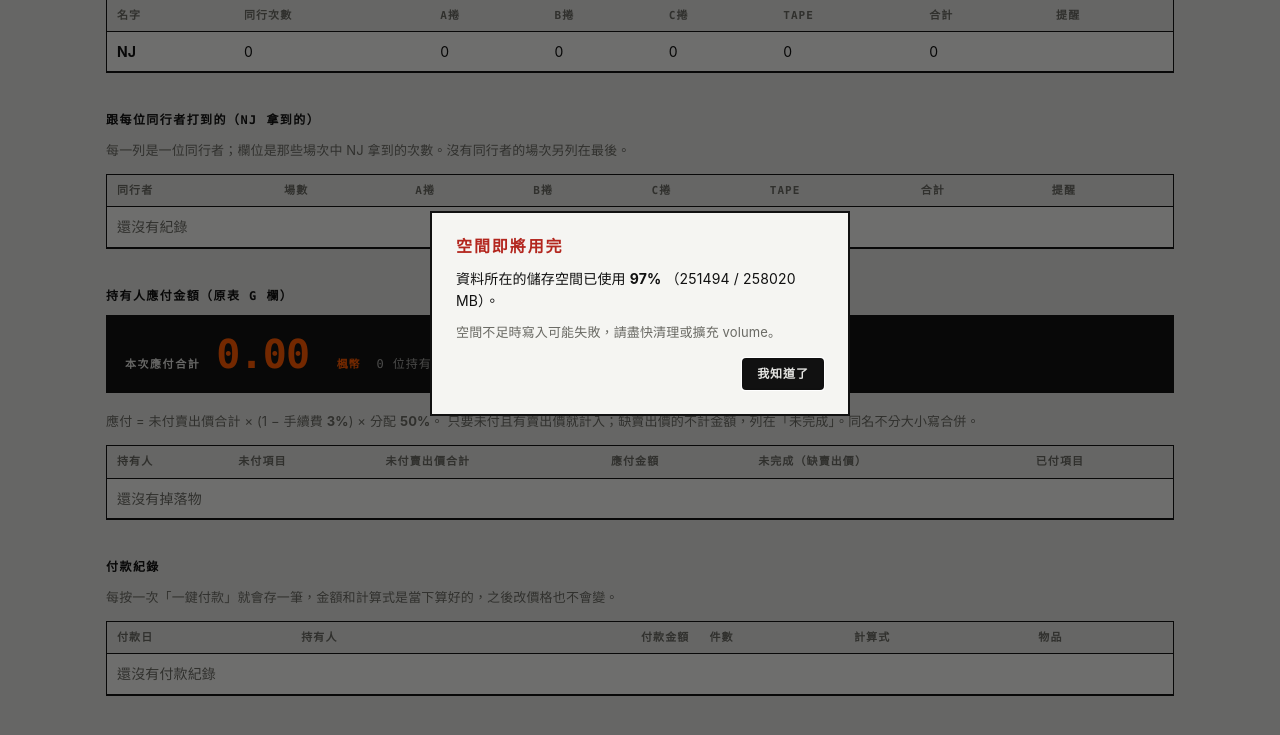
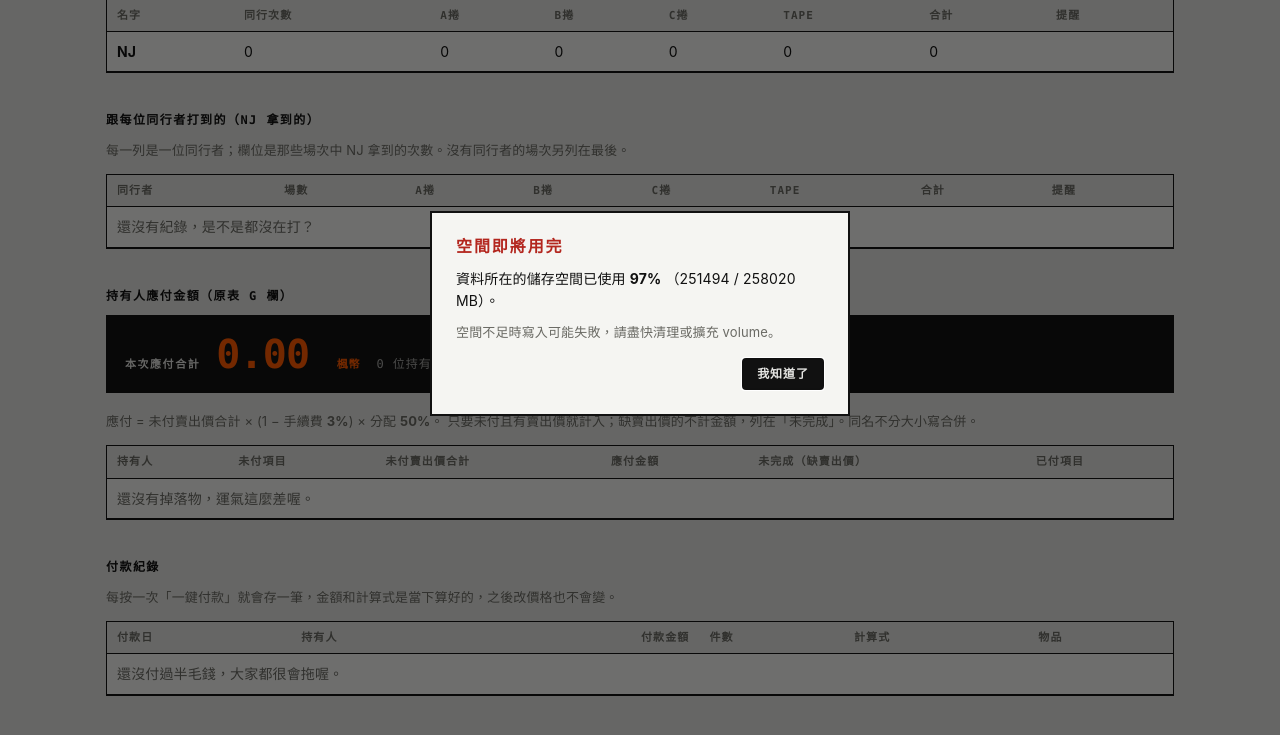
Before and after one commit to louis70109/rms-loot, a Flask app: page / in a window 1280 px wide. Shown: the part 129-864 px from the top of the page. Run offline with Flask 3, Linux system fonts and the light colour scheme; data that the repository does not hold is empty.

Commit message:
Give the site a casual voice: login wall and playful copy
- anonymous visitors get a login wall (401) instead of an instant redirect
- 403, 401 and flash messages, empty states and confirm prompts use a
  friendly, brotherly tone
- tests updated for the wall; all 90 pass

Co-Authored-By: Claude Haiku 5.5 <noreply@anthropic.com>
Claude-Session: https://claude.ai/code/session_01No6Ypgnbs8KghfnZurbxus

```diff
--- a/app.py
+++ b/app.py
@@ -507,7 +507,7 @@ def create_app(db_path=None):
                 # TODO 的資料依登入者分開，owner 與 member 都能用自己的清單；其他人回 401（不導向登入頁）
                 if role in ("owner", "member"):
                     return None
-                return jsonify(ok=False, error="請先登入"), 401
+                return jsonify(ok=False, error="滾去登入啦，你是誰？"), 401
             if role == "owner":
                 return None
             if role == "member":
@@ -516,14 +516,15 @@ def create_app(db_path=None):
                     return None
                 if request.method == "POST" and re.fullmatch(r"/drops/\d+/edit", request.path):
                     return None  # 權限在 drop_edit 裡逐筆檢查
-                return Response("沒有權限", 403)
+                return Response("這個你不能動啦，別亂點。", 403)
             if role == "unbound" and request.path == "/auth/bind":
                 return None
             if request.method == "GET":
                 if role == "unbound":
                     return redirect(url_for("discord_bind"))
-                return redirect(url_for("discord_login"))
-            return Response("請先登入", 401)
+                # 未登入：先顯示擋板頁面，而不是直接丟到 Discord
+                return render_template("login_wall.html"), 401
+            return Response("滾去登入啦。", 401)
         expected = app.config["APP_PASSWORD"]
         if not expected:
             if app.config["REQUIRE_AUTH"]:
@@ -689,7 +690,7 @@ def create_app(db_path=None):
                    (group["name"], paid_date, group["payout"], group["unpaid_sum"], len(ids),
                     "、".join(it["item"] for it in group["sold_items"]), group["formula"]))
         db.commit()
-        flash(f"已付給 {group['name']} {group['payout']:.2f}（{len(ids)} 件），付款日 {paid_date}", "ok")
+        flash(f"錢給 {group['name']} 了啦，{group['payout']:.2f} 楓幣，{len(ids)} 件，付款日 {paid_date}。", "ok")
         return redirect(url_for("index"))
 
     # 分贓紀錄
@@ -754,7 +755,7 @@ def create_app(db_path=None):
         db = get_db()
         db.execute("DELETE FROM runs WHERE id = ?", (run_id,))
         db.commit()
-        flash("已刪除分贓紀錄", "ok")
+        flash("刪掉了啦，眼不見為淨。", "ok")
         return redirect(url_for("runs"))
 
     # 掉落物
@@ -790,7 +791,7 @@ def create_app(db_path=None):
             # 成員只能用表格改「持有人是自己」的掉落物；持有人與付款狀態不能改
             if request.method != "POST" or not request.form.get("inline") or \
                     row["member"].lower() != session.get("name", "").lower():
-                return Response("沒有權限", 403)
+                return Response("這個你不能動啦，別亂點。", 403)
         if request.method == "POST":
             data, errors = read_drop_form(db, request.form)
             if session.get("role") == "member":
@@ -822,7 +823,7 @@ def create_app(db_path=None):
         db = get_db()
         db.execute("DELETE FROM drops WHERE id = ?", (drop_id,))
         db.commit()
-        flash("已刪除掉落物", "ok")
+        flash("掉落物刪掉了，下次別手滑。", "ok")
         return redirect(url_for("drops"))
 
     # 設定 / 匯入
--- a/loans.py
+++ b/loans.py
@@ -219,7 +219,7 @@ def register_loans(app, get_db, known_names):
                     (data["direction"], data["counterpart"], data["item"], data["quantity"],
                      data["loan_date"], data["note"], data["returned"], data["returned_date"], loan_id))
                 db.commit()
-                flash("已儲存", "ok")
+                flash("存好了啦。", "ok")
                 return redirect(url_for("loan_edit", loan_id=loan_id))
         images = images_for(db, [loan_id]).get(loan_id, [])
         return render_template("loan_form.html", title="編輯借還紀錄", action=url_for("loan_edit", loan_id=loan_id),
@@ -249,7 +249,7 @@ def register_loans(app, get_db, known_names):
         db.execute("DELETE FROM loan_images WHERE id = ?", (image_id,))
         db.commit()
         remove_files([row["filename"]])
-        flash("已刪除圖片", "ok")
+        flash("圖片刪掉了，後悔別來找我。", "ok")
         return redirect(url_for("loan_edit", loan_id=row["loan_id"]))
 
     @app.post("/loans/<int:loan_id>/delete")
@@ -263,7 +263,7 @@ def register_loans(app, get_db, known_names):
         db.execute("DELETE FROM loans WHERE id = ?", (loan_id,))
         db.commit()
         remove_files(names)
-        flash("已刪除借還紀錄與其圖片", "ok")
+        flash("整筆刪光光，別哭啊。", "ok")
         return redirect(url_for("loans_list"))
 
     @app.get("/uploads/<path:filename>")
--- a/static/style.css
+++ b/static/style.css
@@ -296,3 +296,9 @@ td.center input[type="checkbox"] { width: 16px; height: 16px; }
 
 /* 借還列表的封存按鈕 */
 .archive-form { margin-top: 6px; }
+
+/* 未登入的擋板頁面 */
+.login-wall { max-width: 420px; margin: 15vh auto 0; padding: 24px; text-align: center; }
+.login-wall h2 { font-size: 22px; margin: 0 0 12px; color: var(--fg); text-transform: none; letter-spacing: 0; }
+.login-wall p { margin: 0 0 10px; }
+.login-wall .btn { display: inline-block; text-decoration: none; margin-top: 8px; }
--- a/static/todo.js
+++ b/static/todo.js
@@ -49,7 +49,7 @@
   }
 
   function failed(e) {
-    if (e && e.status === 401) say("請先登入 Discord 才能使用 TODO。", true);
+    if (e && e.status === 401) say("滾去登入 Discord 再來玩 TODO 啦。", true);
     else say("儲存失敗：" + (e && e.message ? e.message : "未知錯誤") + "。畫面已還原。", true);
   }
 
@@ -202,7 +202,7 @@
       list.innerHTML = "";
       if (!loaded) return;
       if (items.length === 0) {
-        list.appendChild(el("li", "empty", "還沒有項目"));
+        list.appendChild(el("li", "empty", "空空如也，快打點字啊。"));
         return;
       }
       items.forEach(function (item) { list.appendChild(renderItem(group, item)); });
--- a/templates/drops.html
+++ b/templates/drops.html
@@ -39,13 +39,13 @@
           </td>
           <td><input class="cell narrow" type="date" name="paid_date" value="{{ d.paid_date }}" form="{{ f }}"></td>
           <td class="actions">
-            <form method="post" action="{{ url_for('drop_delete', drop_id=d.id) }}" onsubmit="return confirm('確定刪除「{{ d.item }}」？')">
+            <form method="post" action="{{ url_for('drop_delete', drop_id=d.id) }}" onsubmit="return confirm('真的要刪「{{ d.item }}」？不後悔？')">
               <button class="link danger">刪除</button>
             </form>
           </td>
         </tr>
       {% else %}
-        <tr><td colspan="9" class="muted">還沒有掉落物。</td></tr>
+        <tr><td colspan="9" class="muted">還沒有掉落物，運氣是有多差？</td></tr>
       {% endfor %}
     </tbody>
   </table>
--- a/templates/index.html
+++ b/templates/index.html
@@ -27,7 +27,7 @@
             </td>
           </tr>
         {% else %}
-          <tr><td colspan="8" class="muted">還沒有紀錄</td></tr>
+          <tr><td colspan="8" class="muted">還沒有紀錄，是不是都沒在打？</td></tr>
         {% endfor %}
       </tbody>
     </table>
@@ -56,7 +56,7 @@
             <td>{% if p.guest_runs %}<span class="badge">陪打</span>{% endif %}</td>
           </tr>
         {% else %}
-          <tr><td colspan="8" class="muted">還沒有紀錄</td></tr>
+          <tr><td colspan="8" class="muted">還沒有紀錄，是不是都沒在打？</td></tr>
         {% endfor %}
       </tbody>
     </table>
@@ -108,7 +108,7 @@
                 <p class="hint">未計入（缺賣出價）：{{ p.incomplete_items|join('、') }}</p>
               {% endif %}
               <form method="post" action="{{ url_for('payout_pay') }}" class="pay-form"
-                    onsubmit="return confirm('確定付給 {{ p.name }} {{ '%.2f'|format(p.payout) }}？會把 {{ p.sold_items|length }} 件標為已付。')">
+                    onsubmit="return confirm('真的要付給 {{ p.name }} {{ '%.2f'|format(p.payout) }} 楓幣？付了就不能後悔喔。')">
                 <input type="hidden" name="member" value="{{ p.name }}">
                 <label>付款日 <input type="date" name="paid_date" value="{{ today }}"></label>
                 <button class="btn">一鍵付款：標記已付、寫入付款日、存下金額</button>
@@ -117,7 +117,7 @@
           </tr>
           {% endif %}
         {% else %}
-          <tr><td colspan="6" class="muted">還沒有掉落物</td></tr>
+          <tr><td colspan="6" class="muted">還沒有掉落物，運氣這麼差喔。</td></tr>
         {% endfor %}
       </tbody>
     </table>
@@ -141,7 +141,7 @@
             <td>{{ pay.item_names }}</td>
           </tr>
         {% else %}
-          <tr><td colspan="6" class="muted">還沒有付款紀錄</td></tr>
+          <tr><td colspan="6" class="muted">還沒付過半毛錢，大家都很會拖喔。</td></tr>
         {% endfor %}
       </tbody>
     </table>
--- a/templates/loan_form.html
+++ b/templates/loan_form.html
@@ -68,14 +68,14 @@
             <img class="loan-thumb" src="{{ url_for('uploaded_file', filename=img.filename) }}" alt="圖片 {{ loop.index }}" loading="lazy">
           </a>
           <form method="post" action="{{ url_for('loan_image_delete', image_id=img.id) }}"
-                onsubmit="return confirm('確定刪除這張圖片？')">
+                onsubmit="return confirm('這張真的要刪？')">
             <button class="btn">刪除圖片</button>
           </form>
         </figure>
       {% endfor %}
     </div>
   {% else %}
-    <p class="muted">還沒有圖片</p>
+    <p class="muted">沒有圖片，你是用文字說的喔？</p>
   {% endif %}
   <form method="post" action="{{ url_for('loan_images_add', loan_id=loan_id) }}" enctype="multipart/form-data" class="actions-row">
     <input type="file" name="files" accept="image/*" multiple>
@@ -102,7 +102,7 @@
   <h2>刪除</h2>
   <p class="muted">刪除紀錄會連同所有圖片一起刪除，無法復原。</p>
   <form method="post" action="{{ url_for('loan_delete', loan_id=loan_id) }}"
-        onsubmit="return confirm('確定刪除整筆借還紀錄與所有圖片？')">
+        onsubmit="return confirm('整筆刪光光，你確定？')">
     <button class="btn">刪除這筆紀錄</button>
   </form>
 </section>
--- a/templates/loans.html
+++ b/templates/loans.html
@@ -52,7 +52,7 @@
           </td>
         </tr>
       {% else %}
-        <tr><td colspan="7" class="muted">還沒有借還紀錄</td></tr>
+        <tr><td colspan="7" class="muted">還沒有借還紀錄，是沒人借你還是你不借人？</td></tr>
       {% endfor %}
     </tbody>
   </table>
--- a/templates/runs.html
+++ b/templates/runs.html
@@ -37,13 +37,13 @@
           {% endfor %}
           <td><input class="cell" name="note" value="{{ r.note }}" form="{{ f }}"></td>
           <td class="actions">
-            <form method="post" action="{{ url_for('run_delete', run_id=r.id) }}" onsubmit="return confirm('確定刪除第 {{ r.id }} 場？')">
+            <form method="post" action="{{ url_for('run_delete', run_id=r.id) }}" onsubmit="return confirm('真的要刪第 {{ r.id }} 場喔？想清楚再按。')">
               <button class="link danger">刪除</button>
             </form>
           </td>
         </tr>
       {% else %}
-        <tr><td colspan="10" class="muted">還沒有紀錄。按「新增一場」，或到「匯入 / 設定」匯入 CSV。</td></tr>
+        <tr><td colspan="10" class="muted">還沒有紀錄，你是都沒在打喔？按「新增一場」，或到「匯入 / 設定」匯入 CSV。</td></tr>
       {% endfor %}
     </tbody>
   </table>
```
Also changed, not shown: templates/login_wall.html (added, +17 -0 lines), tests/test_app.py (+8 -3 lines), tests/test_loans.py (+1 -1 lines), tests/test_todo.py (+4 -2 lines).
